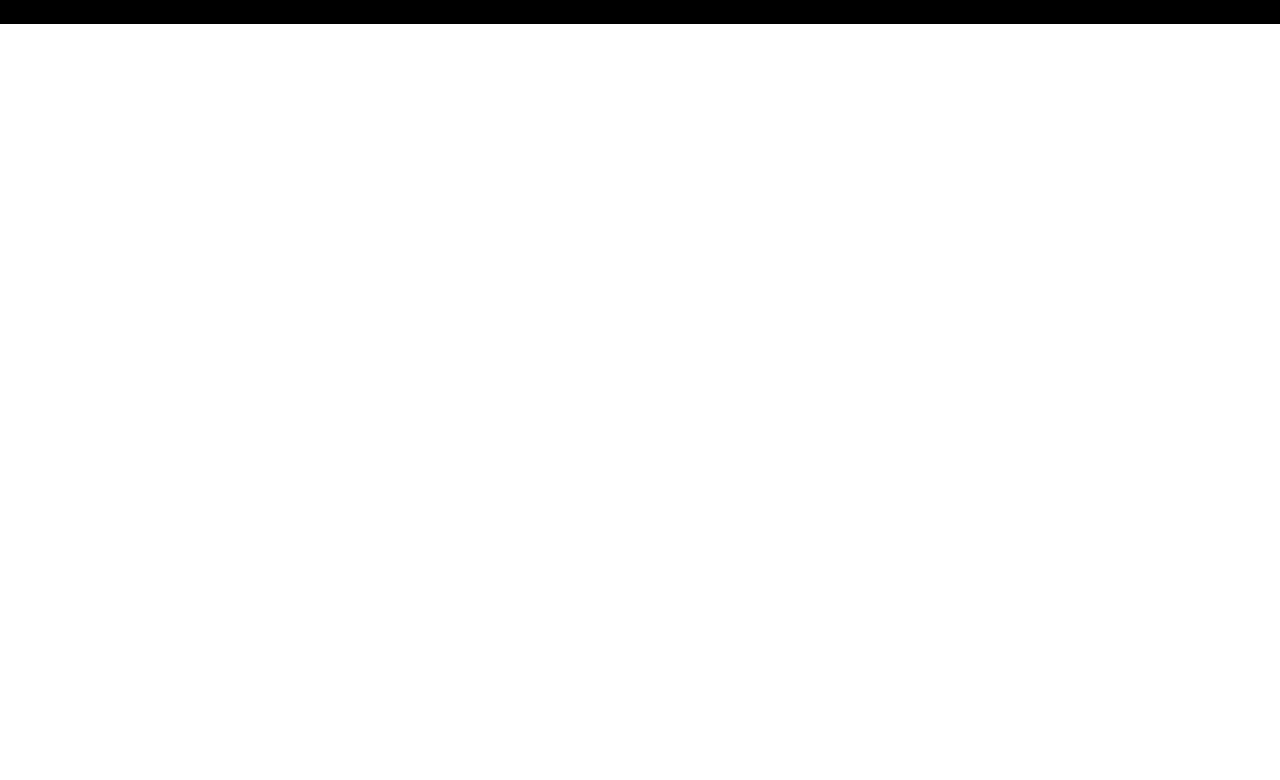
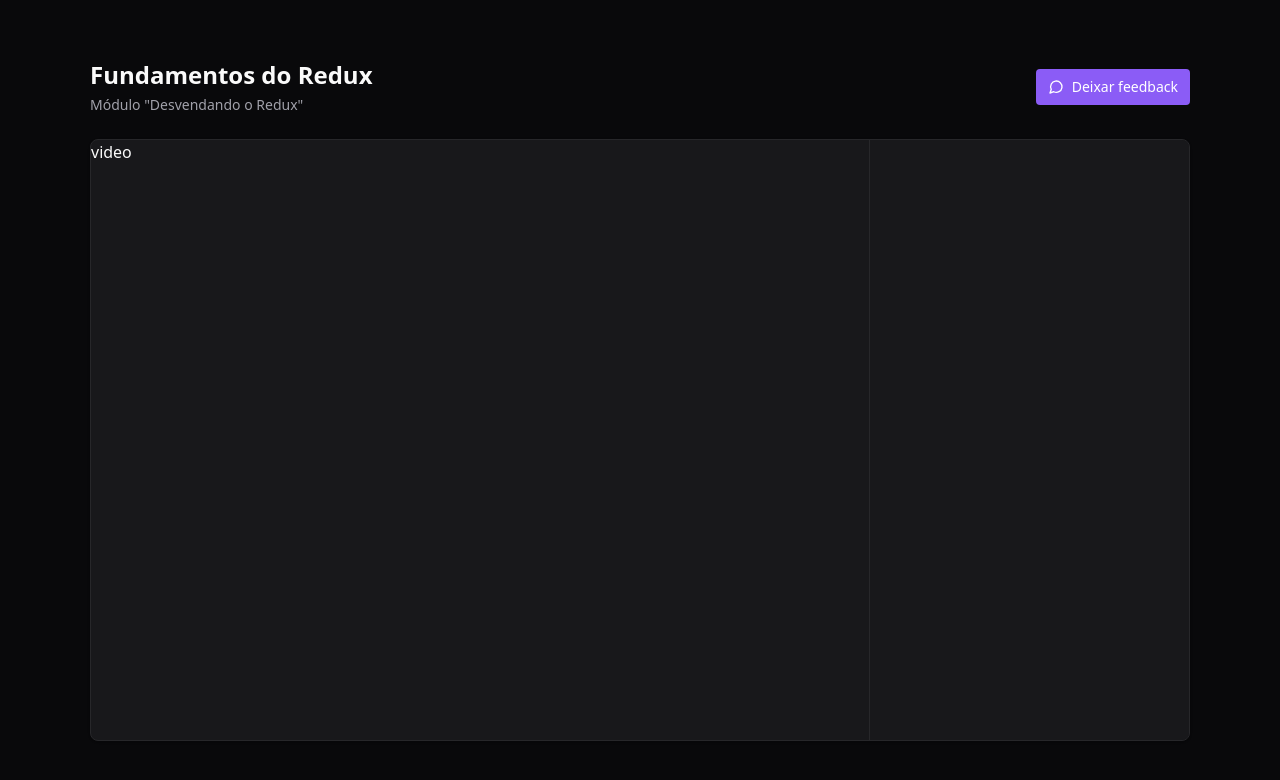
Before and after one commit to HenriqueMarcelo/react-redux-zustand, a React (Vite) app: page / in a window 1280 px wide. Shown: the top 780 px of the page. Built offline with nearby package versions, Linux system fonts and the light colour scheme.

Commit message:
style: create player's layout

```diff
--- a/package.json
+++ b/package.json
@@ -11,6 +11,7 @@
   },
   "dependencies": {
     "@reduxjs/toolkit": "^1.9.5",
+    "lucide-react": "^0.256.0",
     "react": "^18.2.0",
     "react-dom": "^18.2.0",
     "react-redux": "^8.1.1"
--- a/src/pages/Player.tsx
+++ b/src/pages/Player.tsx
@@ -1,3 +1,29 @@
+import { MessageCircle } from 'lucide-react'
+
 export function Player() {
-  return <div className="bg-black">Player</div>
+  return (
+    <div className="h-screen bg-zinc-950 text-zinc-50 flex justify-center items-center">
+      <div className="flex w-[1100px] flex-col gap-6">
+        <div className="flex items-center justify-between">
+          {/* Header */}
+          <header className="flex flex-col gap-1">
+            <h1 className="text-2xl font-bold">Fundamentos do Redux</h1>
+            <span className="text-sm text-zinc-400">
+              Módulo &quot;Desvendando o Redux&quot;
+            </span>
+          </header>
+
+          <button className="flex items-center gap-2 rounded bg-violet-500 px-3 py-2 text-sm font-medium text-white hover:bg-violet-600">
+            <MessageCircle className="w-4 h-4" />
+            Deixar feedback
+          </button>
+        </div>
+
+        <main className="relative flex overflow-hidden rounded-lg border border-zinc-800 bg-zinc-900 shadow">
+          <div className="flex-1">video</div>
+          <aside className="w-80 border-l border-zinc-800 bg-zinc-900 h-[600px]"></aside>
+        </main>
+      </div>
+    </div>
+  )
 }
--- a/src/styles/global.css
+++ b/src/styles/global.css
@@ -1,3 +1,7 @@
 @tailwind base;
 @tailwind components;
 @tailwind utilities;
+
+body: {
+    -webkit-font-smoothing: antialiased;
+}
```
Also changed, not shown: 1 other file (tests, documents, lock files or other folders).
